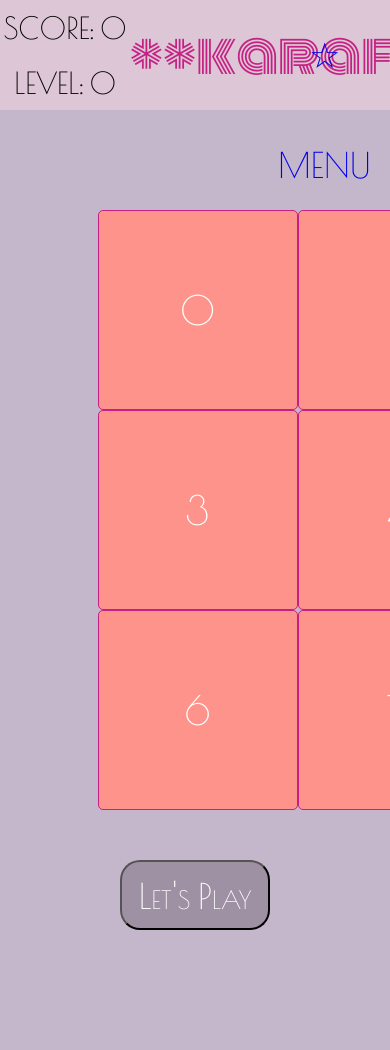
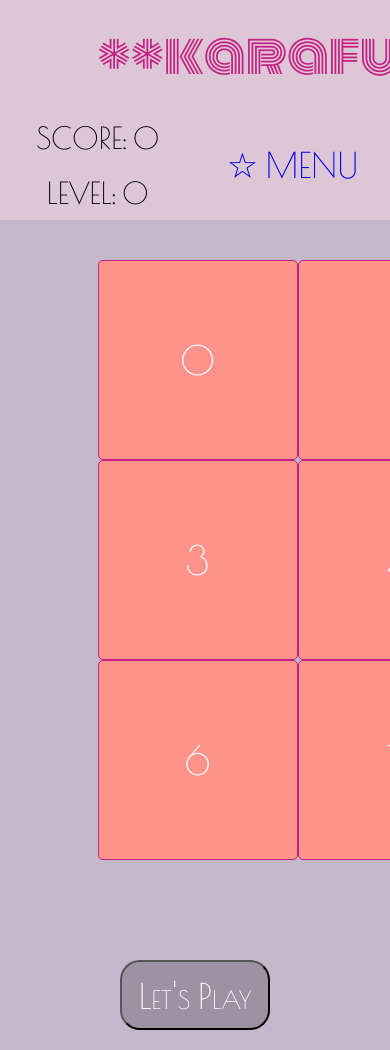
Before and after one commit to hannah2503/karafuru, a PHP site: page / in a window 390 px wide; the page is wider, and only the part inside the window is pictured. Shown: the top 1050 px of that part. Run offline with PHP 8.4, Linux system fonts and the light colour scheme; some libraries are stand-ins or nearby versions.

Commit message:
browser design and iphone 6 layout modified

```diff
--- a/css/style.css
+++ b/css/style.css
@@ -3,43 +3,52 @@ html, body {
   font-family: 'Poiret One', cursive;
   max-height: 100vh;
   width: 100%;
+  /*z-index: -1;*/
 }
 
-header {
+.heading {
   background: #F7D6E0;
   background: rgba(247, 214, 224, 0.5);
   height: 110px;
-  margin: auto;
-  position: static;
+  margin: 0 auto;
+  position: relative;
+  text-align: center;
   width: 100%;
 }
 
-h1 {
+h1{
   color: #C52184;
-  float: left;
   font-family: 'Monoton', cursive;
   font-size: 50px;
   height: 110px;
   line-height: 110px;
-  text-align: center;
-  width: 33.3%
+  margin: 0 auto;
+  width: 50%;
+}
+
+.score-container {
+  font-size: 40px;
 }
 
 .score-board {
+  background: #F7D6E0;
+  background: rgba(247, 214, 224, 0.5);
   float: left;
   font-size: 30px;
   height: 110px;
   line-height: 55px;
   text-align: center;
-  width: 33.3%
+  width: 50%;
 }
 
-nav{
-  float: left;
+nav {
+  background: #F7D6E0;
+  background: rgba(247, 214, 224, 0.5);
+  float: right;
   height: 110px;
   line-height: 110px;
   text-align: center;
-  width: 33.3%
+  width: 50%;
 }
 
 a {
@@ -86,7 +95,7 @@ main {
   background: #C4B7CB;
   border-radius: 5px;
   height: 550px;
-  margin: 100px auto;
+  margin: 150px auto;
   width: 600px;
 }
 
--- a/index.html
+++ b/index.html
@@ -15,24 +15,27 @@
   <meta name="viewport" content="width=device-width, initial-scale=1">
 </head>
 <body>
-  <header>
+    <header></header>
+      <div class="heading"><h1>**karafuru**</h1></div>
+  <div class="scoreContainer">
     <div class="score-board">
       <p>SCORE: <span class="score">0</span></p>
       <p>LEVEL: <span class="level">0</span></p>
     </div>
-    <h1>**karafuru**</h1>
     <nav class="navbar">
-      <a href="#"><div class ="star">
-        &#9734; MENU
-      </div></a>
-      <div class ="option-one">
-        <a href="#"><h2>INSTRUCTIONS</h2></a>
+      <div class ="star">
+        <a href="#">&#9734; MENU</a>
       </div>
-      <div class ="option-two">
-        <a href="#"><h2>ABOUT</h2></a>
-      </div>
+        <div class ="option-one">
+          <a href="#"><h2>INSTRUCTIONS</h2></a>
+        </div>
+        <div class ="option-two">
+          <a href="#"><h2>ABOUT</h2></a>
+        </div>
     </nav>
-  </header>
+  </div>
+
+
   <main>
     <ul class="grid">
       <div class ="instructions">
--- a/js/app.js
+++ b/js/app.js
@@ -23,8 +23,12 @@ $(() => {
   const $close = $('.close');
 
   $star.on('click', function() {
+    console.log('clicked star');
+
     $optionone.toggle();
+    console.log('option one appears');
     $optiontwo.toggle();
+    console.log('option two appears');
   });
 
   $optionone.on('click', function() {
```
Also changed, not shown: other parts of css/style.css (+37 -5 lines).
